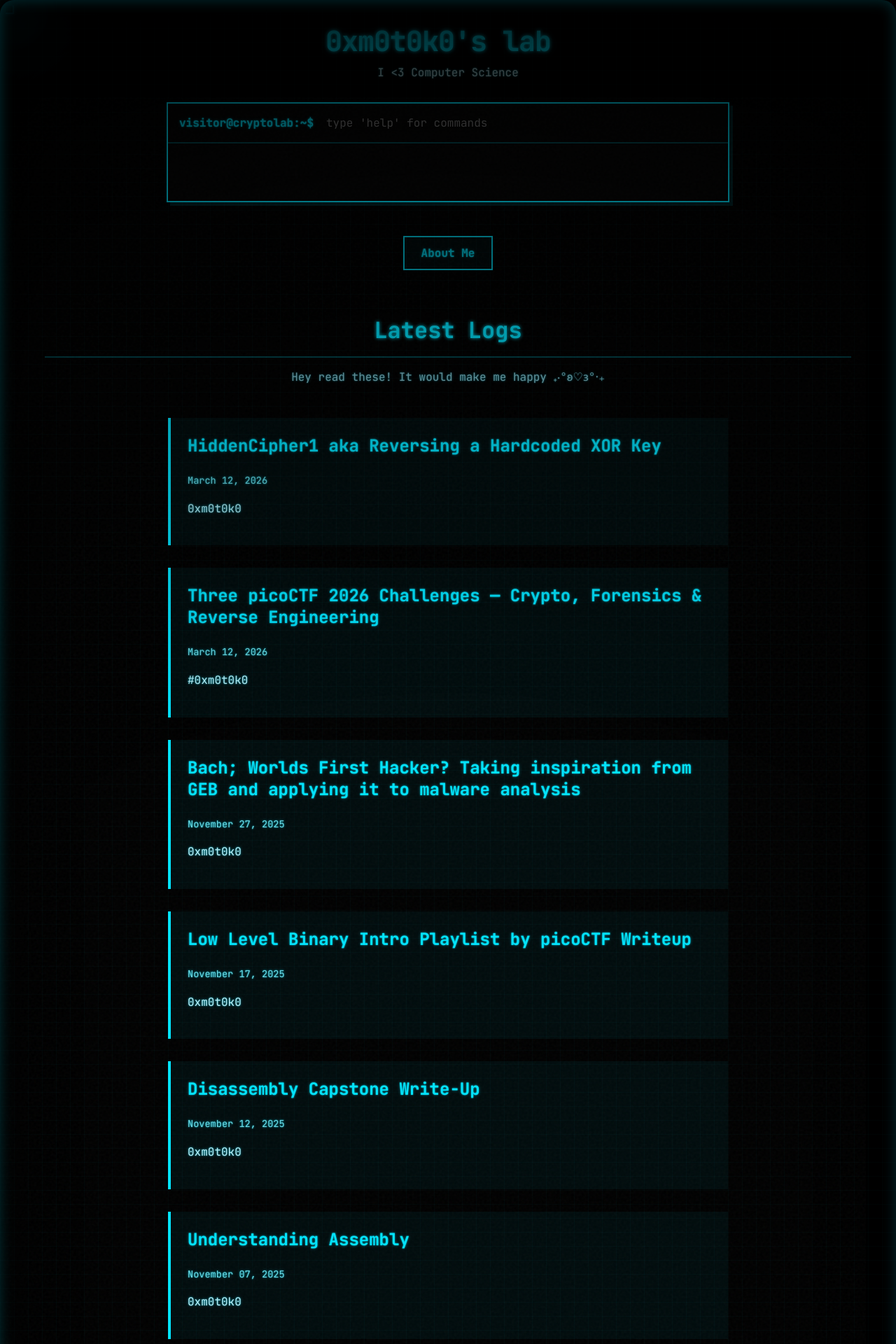
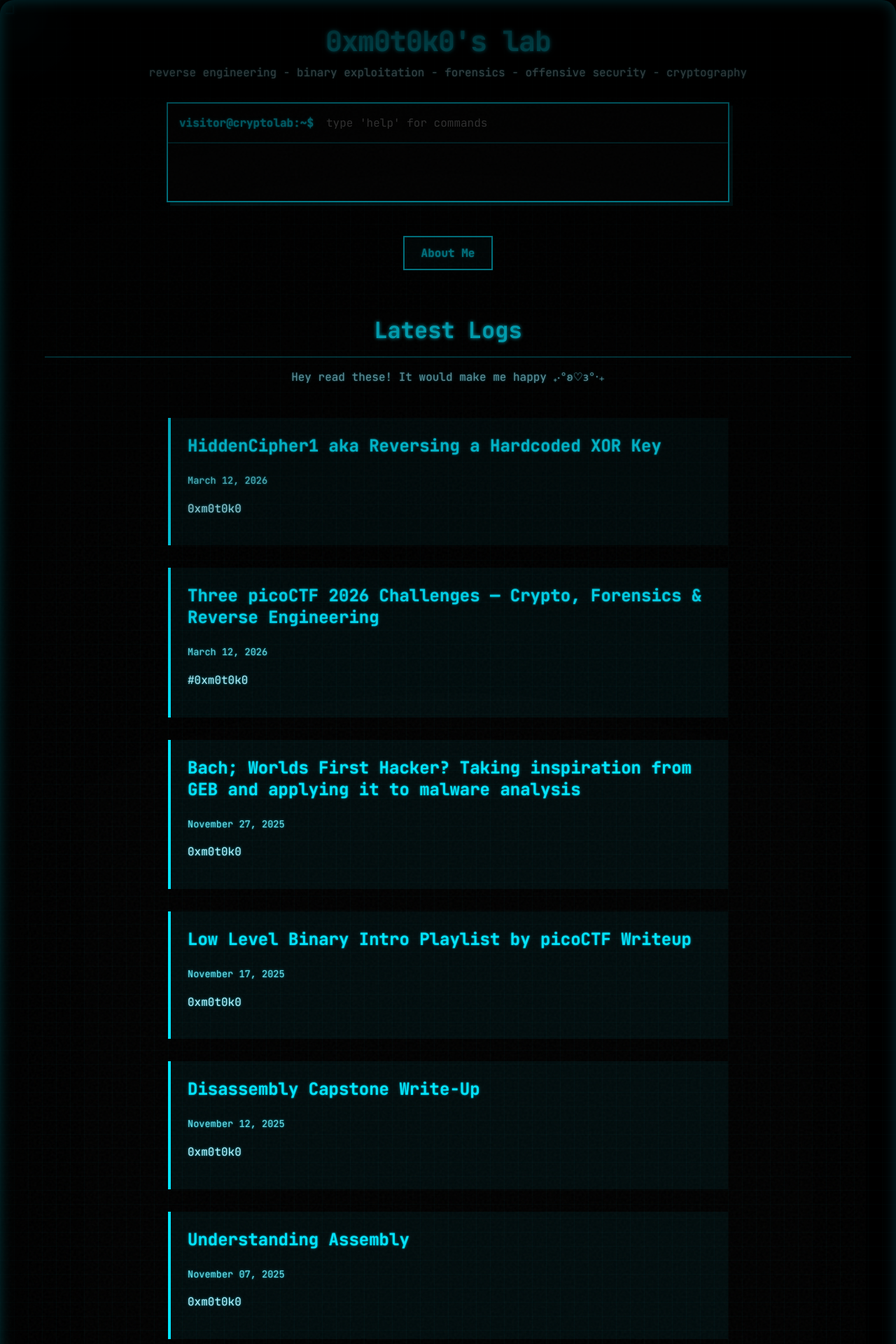
Before and after one commit to 0xm0t0k0/0xm0t0k0.github.io, a Jekyll site: the page built from index.md, in a window 1280 px wide. Shown: the top 1920 px of the page at 70% size. Built offline with Jekyll 4.4.1, drawn with Linux system fonts in a browser that asks for light colours; nearby versions of some CDN libraries.

Commit message:
Change description in _config.yaml
Updated description to reflect focus areas in security.

```diff
--- a/_config.yaml
+++ b/_config.yaml
@@ -1,5 +1,5 @@
 title: "0xm0t0k0's lab"
-description: "I <3 Computer Science"
+description: "reverse engineering - binary exploitation - forensics - offensive security - cryptography"
 theme: jekyll-theme-hacker
 markdown: kramdown
 baseurl: ""
```
